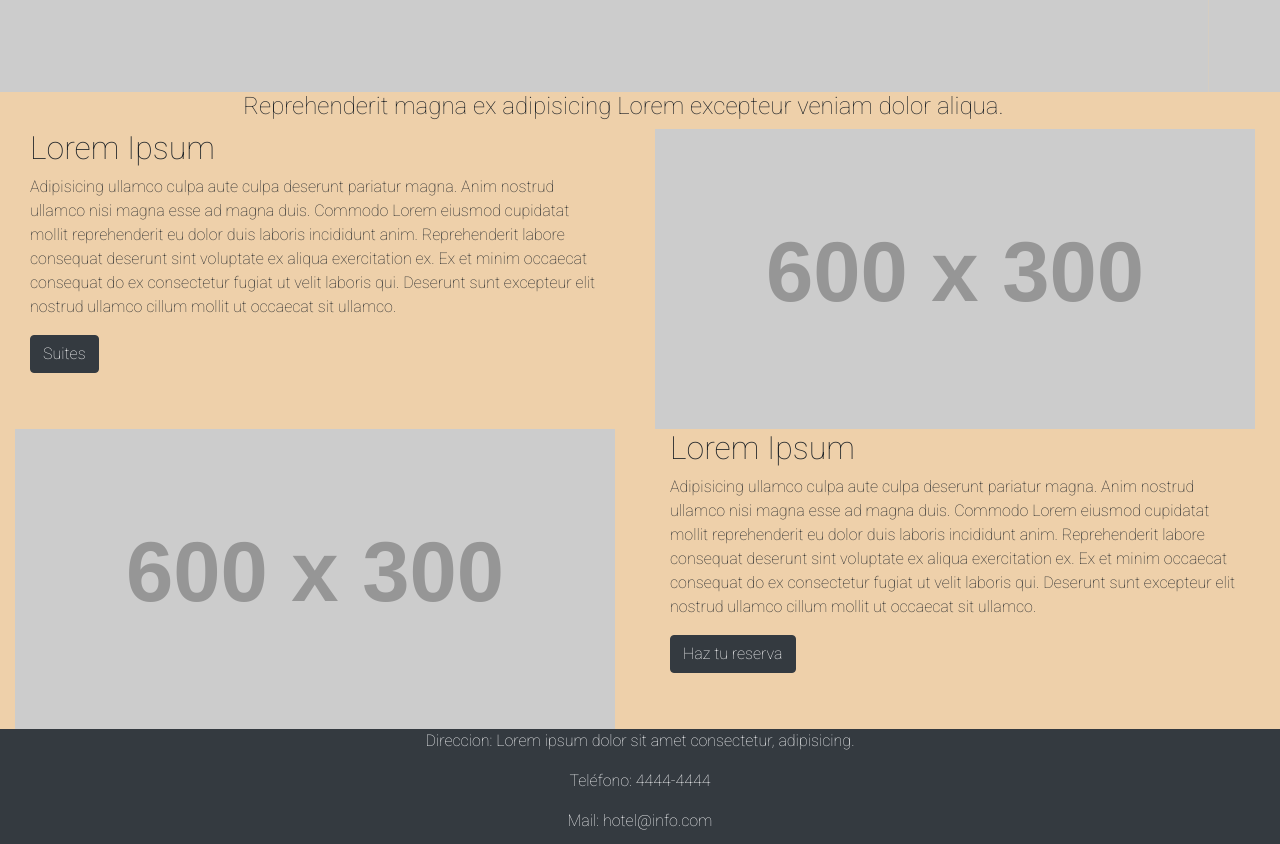
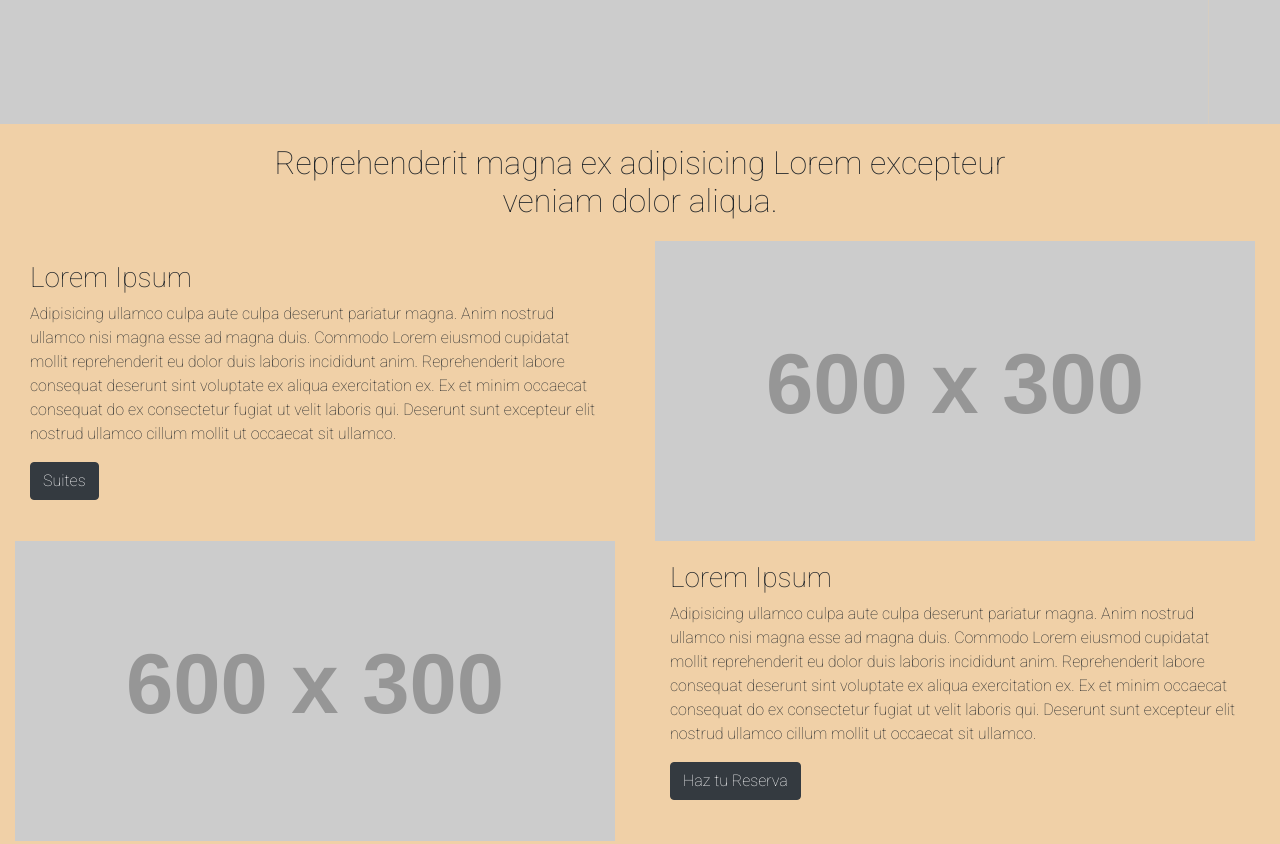
Before and after one commit to DrewArg/ProduccionWeb1, a plain HTML site: page index.html in a window 1280 px wide. Shown: the part 420-1264 px from the top of the page. Drawn offline with Linux system fonts and the light colour scheme; placeholder pictures from the web are drawn by us.

Commit message:
agregados estilos

```diff
--- a/estilos/estilo.css
+++ b/estilos/estilo.css
@@ -1,4 +1,25 @@
 body {
     font-family: 'Roboto', sans-serif;
-    background-color: rgb(238, 208, 170);
+    font-weight: 500;
+    background-color: rgb(240, 208, 167);
 }
+main{
+    margin:20px 0px 20px 0px;
+}
+
+.banda-horizontal{
+    margin-top: 20px;
+}
+
+.subtitulo{
+    margin: 20px 0px 20px 0px;
+    text-align: center;
+}
+h1{
+    margin-bottom: 20px;
+    font-weight: 600;
+}
+
+#rojo{
+    color: red;
+}
--- a/index.html
+++ b/index.html
@@ -12,6 +12,7 @@
     <title>Home</title>
 </head>
 <!-- VERIFICADO -->
+
 <body>
     <header>
         <nav class="navbar navbar-expand-md navbar-dark bg-dark">
@@ -46,13 +47,16 @@
         <div id="carouselExampleControls" class="carousel slide" data-ride="carousel">
             <div class="carousel-inner">
                 <div class="carousel-item active">
-                    <img class="d-block w-100" src="https://fakeimg.pl/1920x600/?text=Primera-Imágen" alt="Primera Imágen">
+                    <img class="d-block w-100" src="https://fakeimg.pl/1920x600/?text=Primera-Imágen"
+                        alt="Primera Imágen">
                 </div>
                 <div class="carousel-item">
-                    <img class="d-block w-100" src="https://fakeimg.pl/1920x600/?text=Segunda-Imágen" alt="Segunda Imágen">
+                    <img class="d-block w-100" src="https://fakeimg.pl/1920x600/?text=Segunda-Imágen"
+                        alt="Segunda Imágen">
                 </div>
                 <div class="carousel-item">
-                    <img class="d-block w-100" src="https://fakeimg.pl/1920x600/?text=Tercera-Imágen" alt="Tercera Imágen">
+                    <img class="d-block w-100" src="https://fakeimg.pl/1920x600/?text=Tercera-Imágen"
+                        alt="Tercera Imágen">
                 </div>
             </div>
             <a class="carousel-control-prev" href="#carouselExampleControls" role="button" data-slide="prev">
@@ -67,19 +71,50 @@
         <div class="container-fluid">
             <div class="row justify-content-center align-item-center">
                 <div class="col-xl-8">
-                    <div class="col justify-content-center align-item-center">
-                        <h4>Reprehenderit magna ex adipisicing Lorem excepteur veniam dolor aliqua.</h4>
+                    <div class="col justify-content-center align-item-center subtitulo">
+                        <h2>Reprehenderit magna ex adipisicing Lorem excepteur veniam dolor aliqua.</h2>
                     </div>
                 </div>
             </div>
         </div>
         <div class=" container-fluid">
             <div class="row justify-content-center align-item-center">
-                            <div class="col-xl-6">
+                <div class="col-xl-6 banda-horizontal ">
                     <div class="col align-item-center">
-                                    <h2>
+                        <h3>
                             Lorem Ipsum
-                                    </h2>
+                        </h3>
+                        <p>
+                            Adipisicing ullamco culpa aute culpa deserunt pariatur magna.
+                            Anim nostrud ullamco nisi magna esse ad magna duis. Commodo Lorem eiusmod
+                            cupidatat mollit
+                            reprehenderit eu dolor duis laboris incididunt anim. Reprehenderit labore
+                            consequat deserunt
+                            sint voluptate ex aliqua exercitation ex. Ex et minim occaecat consequat do ex
+                            consectetur
+                            fugiat ut velit laboris qui. Deserunt sunt excepteur elit nostrud ullamco cillum
+                            mollit ut
+                            occaecat sit ullamco.
+                        </p>
+                        <a href="./paginas/nuestrassuites.html" class="btn btn-dark">Suites
+                        </a>
+                    </div>
+                </div>
+                <div class="col-xl-6 container-fluid">
+                    <img src="https://fakeimg.pl/600x300/?text=Suites" alt="Suites">
+                </div>
+            </div>
+        </div>
+        <div class="container-fluid">
+            <div class="row justify-content-center align-item-center">
+                <div class="col-xl-6 container-fluid">
+                    <img src="https://fakeimg.pl/600x300/?text=El-Hotel" alt="el hotel">
+                </div>
+                <div class="col-xl-6 banda-horizontal">
+                    <div class="col justify-content-center align-item-center">
+                        <h3>
+                            Lorem Ipsum
+                        </h3>
                         <p>
 
                             Adipisicing ullamco culpa aute culpa deserunt pariatur magna.
@@ -93,41 +128,9 @@
                             mollit ut
                             occaecat sit ullamco.
                         </p>
-                                    <button type="button" class="btn btn-dark">Suites</button>
+                        <a href="./paginas/contacto.html" class="btn btn-dark">Haz tu Reserva</a>
                     </div>
                 </div>
-                            <div class="col-xl-6 container-fluid">
-                                <img src="https://fakeimg.pl/600x300/?text=Suites" alt="Suites">
-                            </div>
-                        </div>
-                    </div>
-                    <div class="container-fluid">
-                        <div class="row justify-content-center align-item-center">
-                            <div class="col-xl-6 container-fluid">
-                                <img src="https://fakeimg.pl/600x300/?text=El-Hotel" alt="el hotel">
-                            </div>
-                            <div class="col-xl-6">
-                                <div class="col justify-content-center align-item-center">
-                                    <h2>
-                                        Lorem Ipsum
-                                    </h2>
-                                    <p>
-
-                                        Adipisicing ullamco culpa aute culpa deserunt pariatur magna.
-                                        Anim nostrud ullamco nisi magna esse ad magna duis. Commodo Lorem eiusmod
-                                        cupidatat mollit
-                                        reprehenderit eu dolor duis laboris incididunt anim. Reprehenderit labore
-                                        consequat deserunt
-                                        sint voluptate ex aliqua exercitation ex. Ex et minim occaecat consequat do ex
-                                        consectetur
-                                        fugiat ut velit laboris qui. Deserunt sunt excepteur elit nostrud ullamco cillum
-                                        mollit ut
-                                        occaecat sit ullamco.
-                                    </p>
-                                    <button type="button" class="btn btn-dark">Haz tu reserva</button>
-                                </div>
-                            </div>
-
             </div>
         </div>
     </main>
```
Also changed, not shown: paginas/contacto.html (+14 -15 lines), paginas/elhotel.html (+2 -1 lines), paginas/nuestrassuites.html (+3 -3 lines). Lines whose indentation alone changed are shown as unchanged.
